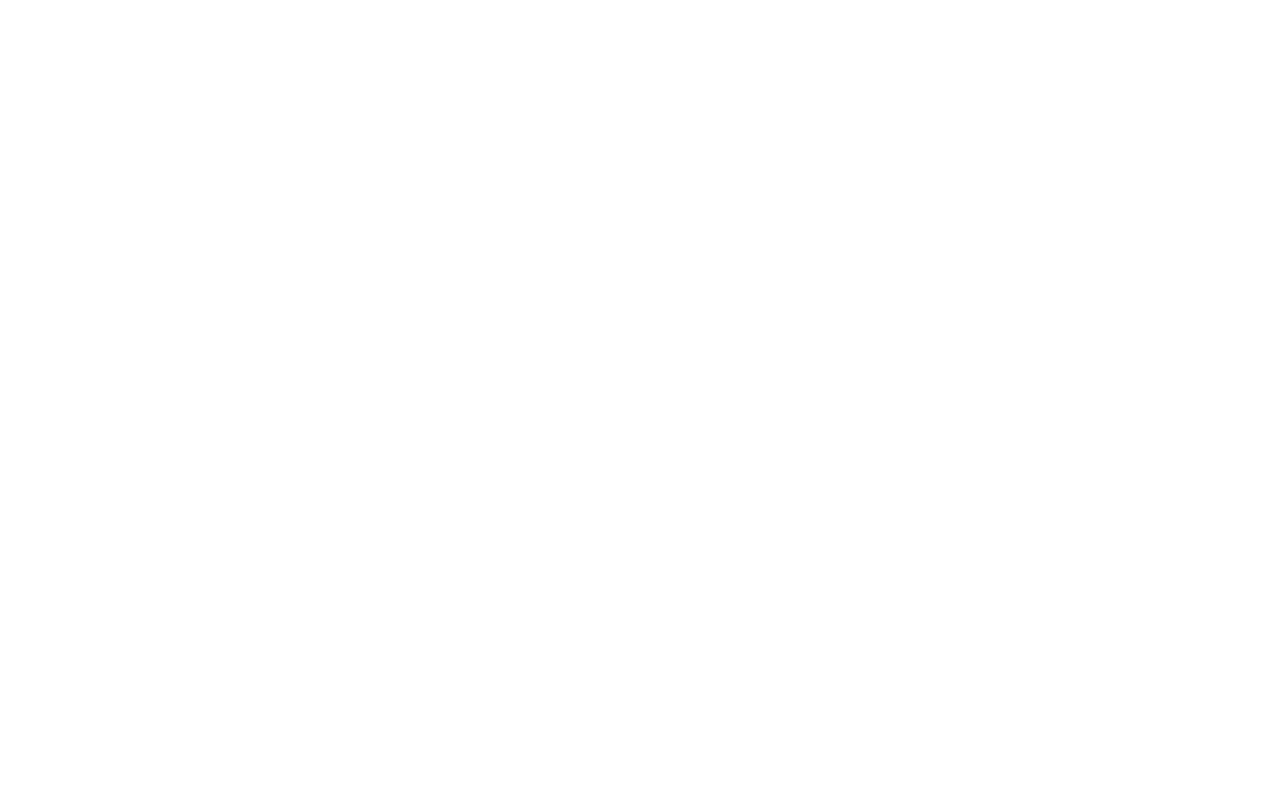
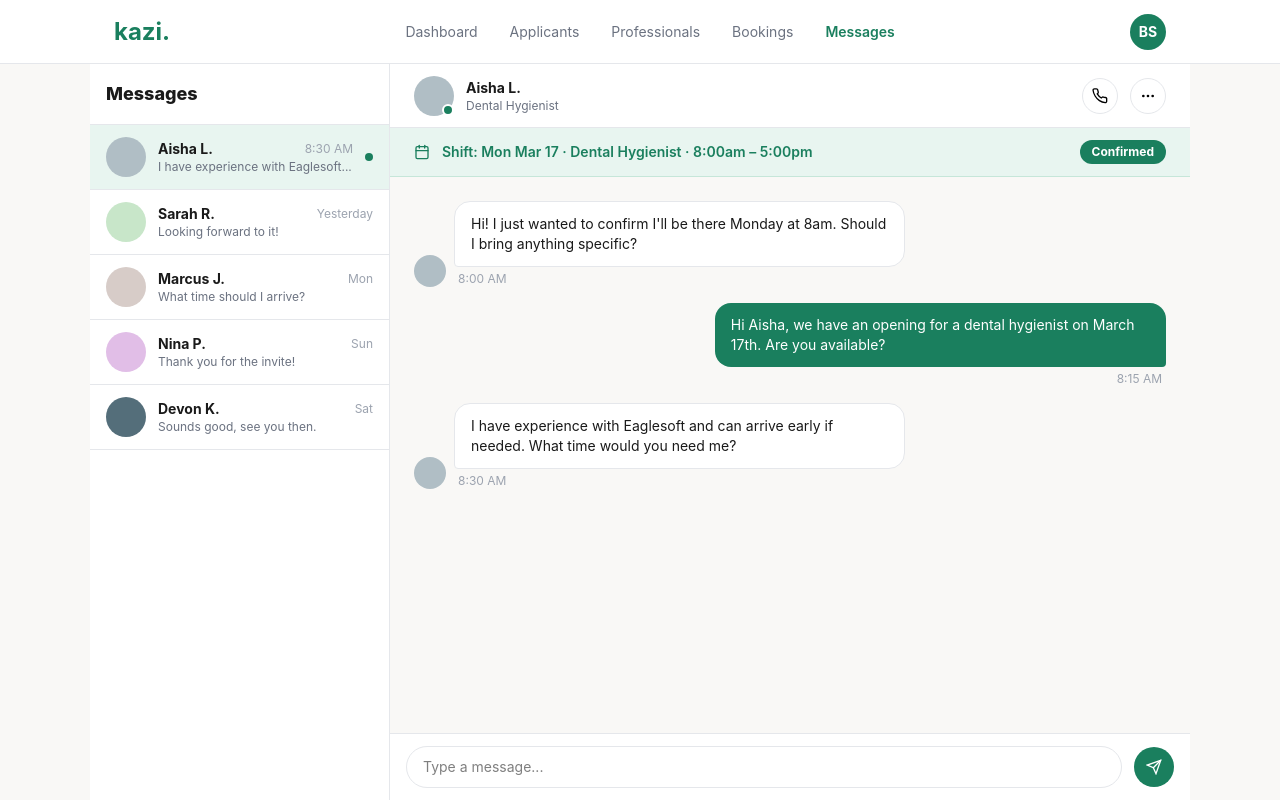
Before and after one commit to rodneyonwu-cmd/Kazi-app, a React (Vite) app: page /messages in a window 1280 px wide. Before the commit this address had no page. Built offline with nearby package versions, Linux system fonts and the light colour scheme.

Commit message:
add messages page

```diff
--- a/src/App.jsx
+++ b/src/App.jsx
@@ -5,6 +5,7 @@ import Onboarding from './pages/Onboarding'
 import PostShift from './pages/PostShift'
 import Professionals from './pages/Professionals'
 import Profile from './pages/Profile'
+import Messages from './pages/Messages'
 
 function App() {
   return (
@@ -16,6 +17,7 @@ function App() {
       <Route path="/post-shift" element={<PostShift />} />
       <Route path="/professionals" element={<Professionals />} />
       <Route path="/profile" element={<Profile />} />
+      <Route path="/messages" element={<Messages />} />
     </Routes>
   )
 }
--- /dev/null
+++ b/src/pages/Messages.jsx
@@ -0,0 +1,143 @@
+import { useState } from 'react'
+import { useNavigate } from 'react-router-dom'
+
+export default function Messages() {
+  const navigate = useNavigate()
+  const [activeConvo, setActiveConvo] = useState('aisha')
+  const [message, setMessage] = useState('')
+
+  const convos = [
+    { id: 'aisha', name: 'Aisha L.', role: 'Dental Hygienist', lastMsg: 'I have experience with Eaglesoft...', time: '8:30 AM', unread: true, bg: '#b0bec5' },
+    { id: 'sarah', name: 'Sarah R.', role: 'Dental Hygienist', lastMsg: 'Looking forward to it!', time: 'Yesterday', unread: false, bg: '#c8e6c9' },
+    { id: 'marcus', name: 'Marcus J.', role: 'Dental Assistant', lastMsg: 'What time should I arrive?', time: 'Mon', unread: false, bg: '#d7ccc8' },
+    { id: 'nina', name: 'Nina P.', role: 'Dental Hygienist', lastMsg: 'Thank you for the invite!', time: 'Sun', unread: false, bg: '#e1bee7' },
+    { id: 'devon', name: 'Devon K.', role: 'Dental Assistant', lastMsg: 'Sounds good, see you then.', time: 'Sat', unread: false, bg: '#546e7a' },
+  ]
+
+  const active = convos.find(c => c.id === activeConvo)
+
+  return (
+    <div className="min-h-screen bg-[#f9f8f6] flex flex-col">
+
+      <nav className="bg-white border-b border-[#e5e7eb] h-16 sticky top-0 z-50">
+        <div className="max-w-[1100px] mx-auto px-6 h-full flex items-center justify-between">
+          <span className="text-[#1a7f5e] font-bold text-2xl cursor-pointer" onClick={() => navigate('/dashboard')}>kazi.</span>
+          <div className="hidden md:flex items-center gap-8">
+            <span className="text-sm text-[#6b7280] cursor-pointer" onClick={() => navigate('/dashboard')}>Dashboard</span>
+            <span className="text-sm text-[#6b7280] cursor-pointer">Applicants</span>
+            <span className="text-sm text-[#6b7280] cursor-pointer" onClick={() => navigate('/professionals')}>Professionals</span>
+            <span className="text-sm text-[#6b7280] cursor-pointer">Bookings</span>
+            <span className="text-sm font-semibold text-[#1a7f5e] cursor-pointer">Messages</span>
+          </div>
+          <div className="w-9 h-9 rounded-full bg-[#1a7f5e] text-white text-sm font-bold flex items-center justify-center cursor-pointer">BS</div>
+        </div>
+      </nav>
+
+      <div className="flex-1 flex overflow-hidden max-w-[1100px] mx-auto w-full" style={{ height: 'calc(100vh - 64px)' }}>
+
+        <div className="w-[300px] flex-shrink-0 border-r border-[#e5e7eb] bg-white flex flex-col">
+          <div className="p-4 border-b border-[#e5e7eb]">
+            <h2 className="text-lg font-extrabold text-[#1a1a1a]">Messages</h2>
+          </div>
+          <div className="flex-1 overflow-y-auto">
+            {convos.map(convo => (
+              <div
+                key={convo.id}
+                onClick={() => setActiveConvo(convo.id)}
+                className={`flex items-center gap-3 px-4 py-3 cursor-pointer border-b border-[#e5e7eb] transition ${activeConvo === convo.id ? 'bg-[#e8f5f0]' : 'hover:bg-[#f9f8f6]'}`}
+              >
+                <div className="w-10 h-10 rounded-full flex-shrink-0" style={{ background: convo.bg }}></div>
+                <div className="flex-1 min-w-0">
+                  <div className="flex items-center justify-between">
+                    <p className="text-sm font-bold text-[#1a1a1a]">{convo.name}</p>
+                    <p className="text-xs text-[#9ca3af]">{convo.time}</p>
+                  </div>
+                  <p className="text-xs text-[#6b7280] truncate">{convo.lastMsg}</p>
+                </div>
+                {convo.unread && <div className="w-2 h-2 rounded-full bg-[#1a7f5e] flex-shrink-0"></div>}
+              </div>
+            ))}
+          </div>
+        </div>
+
+        <div className="flex-1 flex flex-col">
+
+          <div className="bg-white border-b border-[#e5e7eb] px-6 h-16 flex items-center justify-between flex-shrink-0">
+            <div className="flex items-center gap-3">
+              <div className="w-10 h-10 rounded-full relative" style={{ background: active.bg }}>
+                <div className="absolute bottom-0 right-0 w-3 h-3 rounded-full bg-[#1a7f5e] border-2 border-white"></div>
+              </div>
+              <div>
+                <p className="text-sm font-bold text-[#1a1a1a]">{active.name}</p>
+                <p className="text-xs text-[#6b7280]">{active.role}</p>
+              </div>
+            </div>
+            <div className="flex items-center gap-3">
+              <button className="w-9 h-9 rounded-full border border-[#e5e7eb] flex items-center justify-center hover:border-[#1a7f5e] transition">
+                <svg width="16" height="16" viewBox="0 0 24 24" fill="none" stroke="currentColor" strokeWidth="2" strokeLinecap="round"><path d="M22 16.92v3a2 2 0 0 1-2.18 2 19.79 19.79 0 0 1-8.63-3.07A19.5 19.5 0 0 1 4.69 12 19.79 19.79 0 0 1 1.61 3.41 2 2 0 0 1 3.6 1.23h3a2 2 0 0 1 2 1.72c.127.96.361 1.903.7 2.81a2 2 0 0 1-.45 2.11L7.91 8.91a16 16 0 0 0 6.08 6.08l.95-.95a2 2 0 0 1 2.11-.45c.907.339 1.85.573 2.81.7A2 2 0 0 1 22 16.92z"/></svg>
+              </button>
+              <button className="w-9 h-9 rounded-full border border-[#e5e7eb] flex items-center justify-center hover:border-[#1a7f5e] transition">
+                <svg width="16" height="16" viewBox="0 0 24 24" fill="none" stroke="currentColor" strokeWidth="2" strokeLinecap="round"><circle cx="12" cy="12" r="1"/><circle cx="19" cy="12" r="1"/><circle cx="5" cy="12" r="1"/></svg>
+              </button>
+            </div>
+          </div>
+
+          <div className="bg-[#e8f5f0] border-b border-[#c6e6d9] px-6 py-3 flex items-center justify-between flex-shrink-0">
+            <div className="flex items-center gap-3">
+              <svg width="16" height="16" viewBox="0 0 24 24" fill="none" stroke="#1a7f5e" strokeWidth="2" strokeLinecap="round"><rect x="3" y="4" width="18" height="18" rx="2"/><line x1="16" y1="2" x2="16" y2="6"/><line x1="8" y1="2" x2="8" y2="6"/><line x1="3" y1="10" x2="21" y2="10"/></svg>
+              <p className="text-sm font-semibold text-[#1a7f5e]">Shift: Mon Mar 17 · Dental Hygienist · 8:00am – 5:00pm</p>
+            </div>
+            <span className="text-xs font-bold bg-[#1a7f5e] text-white px-3 py-1 rounded-full">Confirmed</span>
+          </div>
+
+          <div className="flex-1 overflow-y-auto p-6 flex flex-col gap-4">
+
+            <div className="flex items-end gap-2">
+              <div className="w-8 h-8 rounded-full flex-shrink-0" style={{ background: active.bg }}></div>
+              <div className="max-w-[60%]">
+                <div className="bg-white border border-[#e5e7eb] rounded-2xl rounded-bl-sm px-4 py-3">
+                  <p className="text-sm text-[#1a1a1a]">Hi! I just wanted to confirm I'll be there Monday at 8am. Should I bring anything specific?</p>
+                </div>
+                <p className="text-xs text-[#9ca3af] mt-1 ml-1">8:00 AM</p>
+              </div>
+            </div>
+
+            <div className="flex items-end gap-2 flex-row-reverse">
+              <div className="max-w-[60%]">
+                <div className="bg-[#1a7f5e] rounded-2xl rounded-br-sm px-4 py-3">
+                  <p className="text-sm text-white">Hi Aisha, we have an opening for a dental hygienist on March 17th. Are you available?</p>
+                </div>
+                <p className="text-xs text-[#9ca3af] mt-1 text-right mr-1">8:15 AM</p>
+              </div>
+            </div>
+
+            <div className="flex items-end gap-2">
+              <div className="w-8 h-8 rounded-full flex-shrink-0" style={{ background: active.bg }}></div>
+              <div className="max-w-[60%]">
+                <div className="bg-white border border-[#e5e7eb] rounded-2xl rounded-bl-sm px-4 py-3">
+                  <p className="text-sm text-[#1a1a1a]">I have experience with Eaglesoft and can arrive early if needed. What time would you need me?</p>
+                </div>
+                <p className="text-xs text-[#9ca3af] mt-1 ml-1">8:30 AM</p>
+              </div>
+            </div>
+
+          </div>
+
+          <div className="bg-white border-t border-[#e5e7eb] px-4 py-3 flex items-center gap-3 flex-shrink-0">
+            <input
+              type="text"
+              value={message}
+              onChange={e => setMessage(e.target.value)}
+              placeholder="Type a message..."
+              className="flex-1 border border-[#e5e7eb] rounded-full px-4 py-2.5 text-sm outline-none focus:border-[#1a7f5e] transition"
+            />
+            <button className="w-10 h-10 bg-[#1a7f5e] hover:bg-[#156649] rounded-full flex items-center justify-center transition">
+              <svg width="16" height="16" viewBox="0 0 24 24" fill="none" stroke="white" strokeWidth="2" strokeLinecap="round"><line x1="22" y1="2" x2="11" y2="13"/><polygon points="22 2 15 22 11 13 2 9 22 2"/></svg>
+            </button>
+          </div>
+
+        </div>
+      </div>
+    </div>
+  )
+}
```
